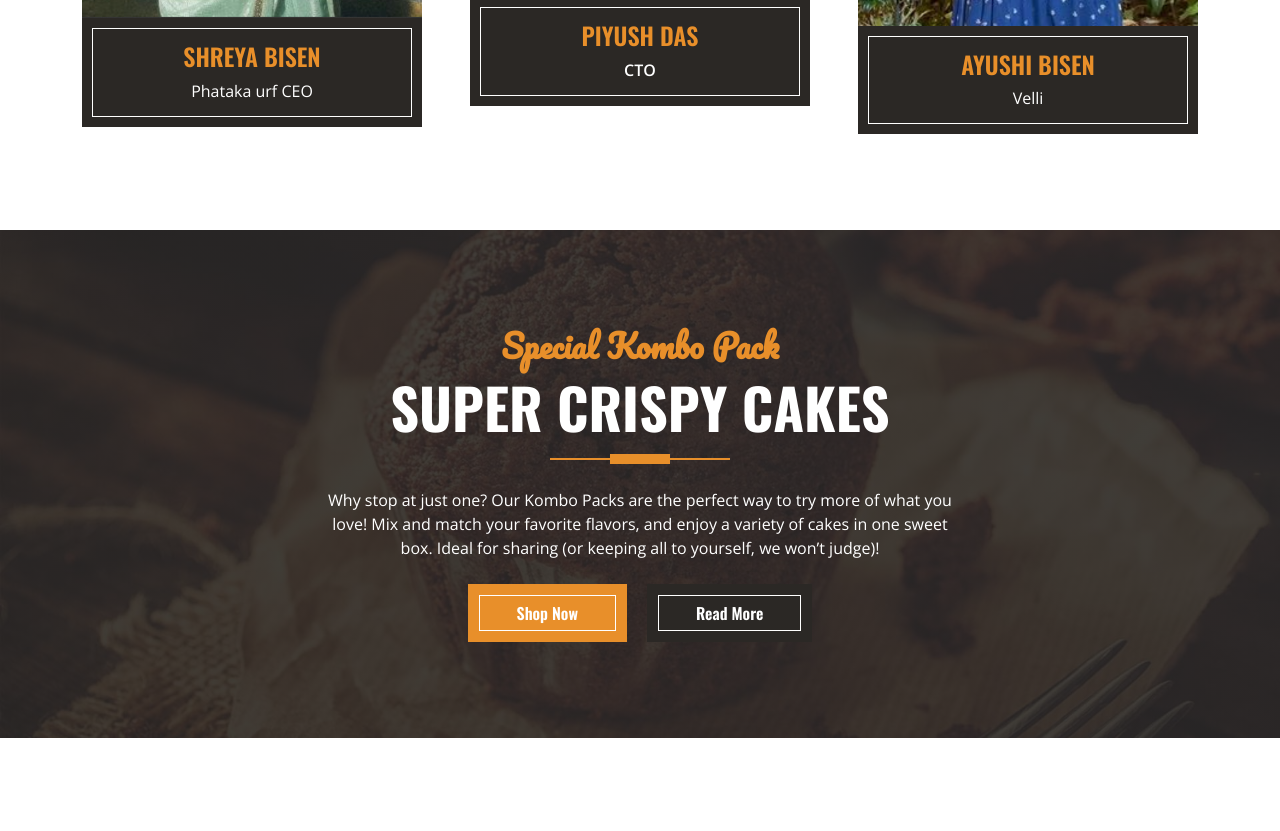
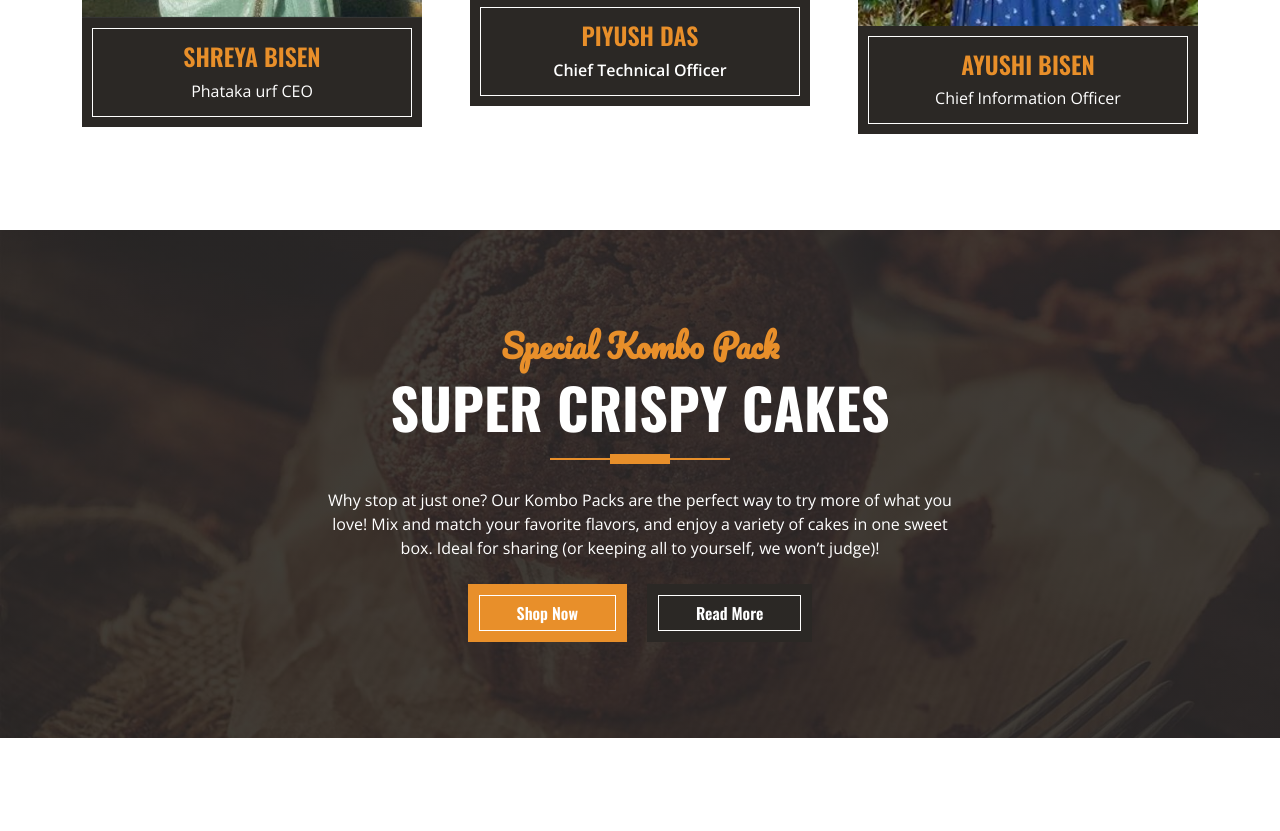
Before and after one commit to PiyushDas-2004/Kuku-CakeShop, a plain HTML site: page index.html in a window 1280 px wide. Shown: the part 4007-4838 px from the top of the page. Drawn offline with nearby package versions, Linux system fonts and the light colour scheme.

Commit message:
Update index.html

```diff
--- a/index.html
+++ b/index.html
@@ -559,7 +559,7 @@
                         </div>
                         <div class="bg-dark border-inner text-center p-4">
                             <h4 class="text-uppercase text-primary">Piyush Das</h4>
-                            <p class="text-white m-0"><b>CTO</b></p>
+                            <p class="text-white m-0"><b>Chief Technical Officer</b></p>
                         </div>
                     </div>
                 </div>
@@ -577,7 +577,7 @@
                         </div>
                         <div class="bg-dark border-inner text-center p-4">
                             <h4 class="text-uppercase text-primary">Ayushi Bisen</h4>
-                            <p class="text-white m-0">Velli</p>
+                            <p class="text-white m-0">Chief Information Officer</p>
                         </div>
                     </div>
                 </div>
```
